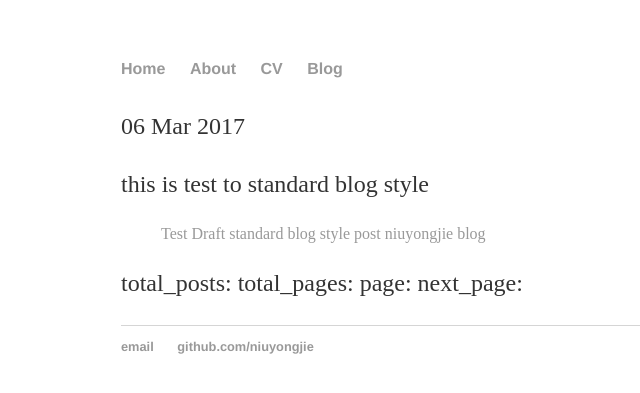
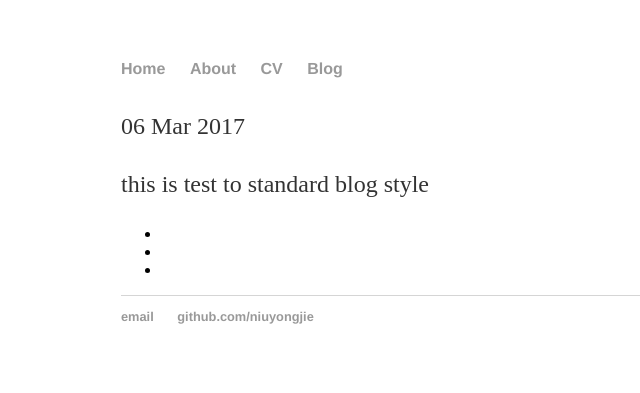
Before and after one commit to niuyongjie/niuyongjie.github.io, a Jekyll site: the page built from _posts/2017-03-06-standar-blog.md, in a window 1280 px wide. Shown: the top 393 px of the page, without its empty margins (71-711 px from the left). Built offline with Jekyll 4.4.1, drawn with Linux system fonts in a browser that asks for light colours.

Commit message:
test data/***

```diff
--- a/_posts/2017-03-06-standar-blog.md
+++ b/_posts/2017-03-06-standar-blog.md
@@ -6,14 +6,12 @@ tag: tag1 ;tag2
 ---
 
 this is test to standard blog style
+
 <ul>
-	{% for post in site.posts %}
-			<a herf = "{{post.url }}">{{ post.title }}</a>
-	{% endfor %}
+
+{% for member in site.data.members %}
+<li><a href = "https://github.com/{{ memeber.github }}">
+	{{ memeber.name}}
+</a></li>
+{% endfor %}
 </ul>
-
-{{paginator.per_page}}
-total_posts:{{paginator.total_posts}}
-total_pages:{{paginator.total_pages}}
-page:{{paginator.page}}
-next_page:{{paginator.next_page}}
```
Also changed, not shown: _data/members.yml (added, +8 -0 lines).
